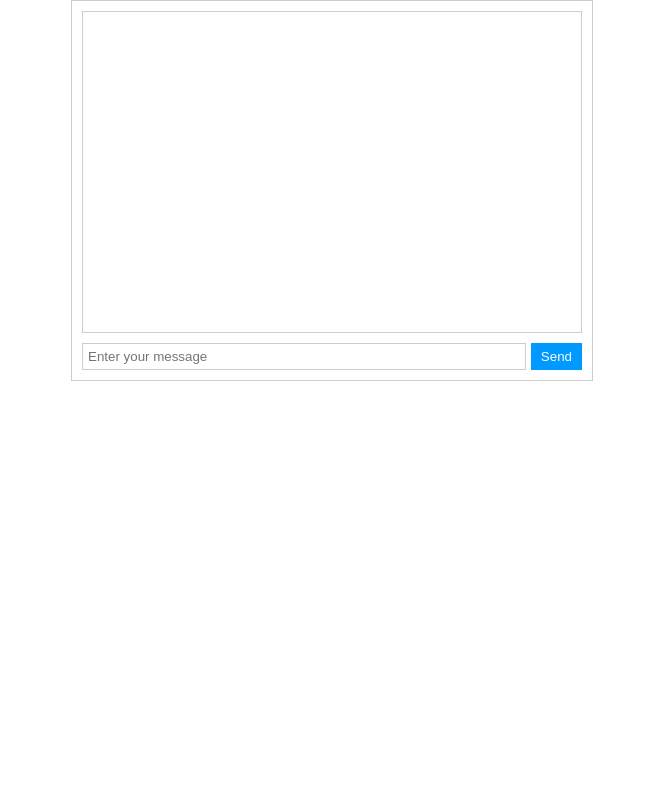
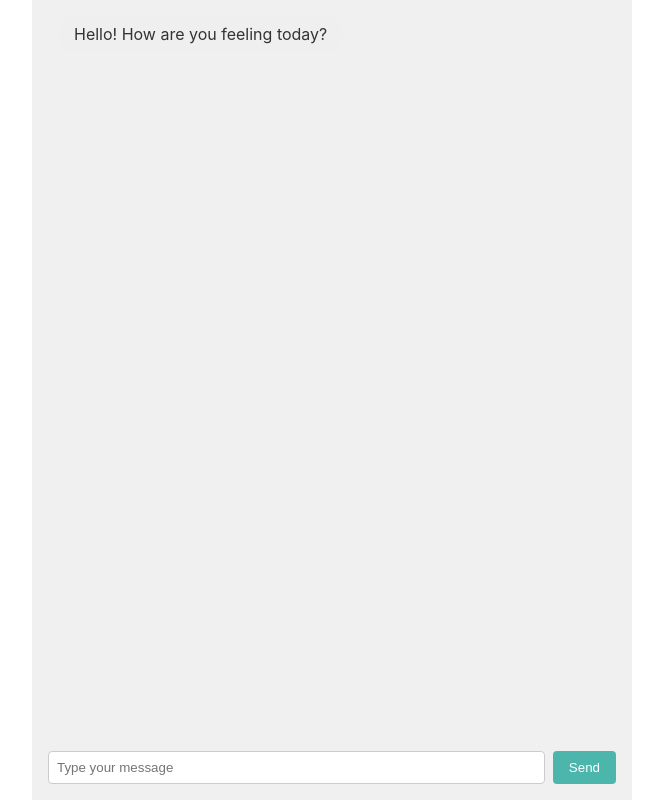
Before and after one commit to McMullenj/SupportChat, a React (Create React App) app in the folder support-chat/: page / in a window 1280 px wide. Shown: the whole page, without its empty margins (308-971 px from the left). Built offline with nearby package versions, Linux system fonts and the light colour scheme.

Commit message:
Functional chat app created

```diff
--- a/support-chat/package.json
+++ b/support-chat/package.json
@@ -12,7 +12,7 @@
     "web-vitals": "^2.1.4"
   },
   "scripts": {
-    "start": "react-scripts start",
+    "start": "concurrently \"react-scripts start\" \"node server.js\"",
     "build": "react-scripts build",
     "test": "react-scripts test",
     "eject": "react-scripts eject"
--- a/support-chat/src/App.css
+++ b/support-chat/src/App.css
@@ -1,38 +1,140 @@
+/* App.css */
 .App {
-  text-align: center;
+  display: flex;
+  flex-direction: column;
+  height: 100vh;
+  max-width: 600px;
+  margin: 0 auto;
+  background-color: #f0f0f0;
 }
 
-.App-logo {
-  height: 40vmin;
-  pointer-events: none;
+.chat-window {
+  flex: 1;
+  padding: 1rem;
+  overflow-y: auto;
+  animation: fadeIn 3s ease-in-out 1s forwards;
 }
 
-@media (prefers-reduced-motion: no-preference) {
-  .App-logo {
-    animation: App-logo-spin infinite 20s linear;
+.message {
+  margin-bottom: 1rem;
+}
+
+.user-message {
+  text-align: right;
+}
+
+.message-content {
+  display: inline-block;
+  padding: 0.5rem 1rem;
+  border-radius: 1rem;
+  max-width: 80%;
+  word-wrap: break-word;
+}
+
+.user {
+  background-color: #4db6ac;
+  color: white;
+}
+
+.gpt {
+  background-color: #efefef;
+  color: #333;
+}
+
+form {
+  display: flex;
+  margin: 1rem;
+}
+
+input {
+  flex: 1;
+  padding: 0.5rem;
+  border: 1px solid #ccc;
+  border-radius: 0.25rem;
+}
+
+button {
+  background-color: #4db6ac;
+  color: white;
+  padding: 0.5rem 1rem;
+  margin-left: 0.5rem;
+  border: none;
+  border-radius: 0.25rem;
+  cursor: pointer;
+}
+
+/* Add these styles to your App.css */
+.splash-screen {
+  position: fixed;
+  top: 0;
+  left: 0;
+  right: 0;
+  bottom: 0;
+  display: flex;
+  align-items: center;
+  justify-content: center;
+  background-color: #0099ff;
+  z-index: 9999;
+  animation: fadeOut 3s ease-in-out 1s forwards;
+}
+
+.splash-logo {
+  font-size: 48px;
+  color: #ffffff;
+  text-align: center;
+  animation: fadeOut 3s ease-in-out 1s forwards;
+}
+
+@keyframes fadeOut {
+  0% {
+    opacity: 1;
+  }
+  100% {
+    opacity: 0;
   }
 }
 
-.App-header {
-  background-color: #282c34;
-  min-height: 100vh;
+.waiting-bubble {
+  text-align: left;
+  margin-bottom: 5px;
   display: flex;
-  flex-direction: column;
-  align-items: center;
-  justify-content: center;
-  font-size: calc(10px + 2vmin);
-  color: white;
+  justify-content: flex-start;
+  align-items: flex-start;
+  width: fit-content;
+  margin-left: 10px;
 }
 
-.App-link {
-  color: #61dafb;
+.dot {
+  display: inline-block;
+  width: 8px;
+  height: 8px;
+  border-radius: 50%;
+  background-color: #333;
+  margin-right: 4px;
+  animation: dotBouncing 1.4s infinite ease-in-out;
 }
 
-@keyframes App-logo-spin {
-  from {
-    transform: rotate(0deg);
+.dot:nth-child(1) {
+  animation-delay: -0.4s;
+}
+
+.dot:nth-child(2) {
+  animation-delay: -0.2s;
+}
+
+@keyframes dotBouncing {
+  0%,
+  80%,
+  100% {
+    transform: translateY(0);
   }
-  to {
-    transform: rotate(360deg);
+  40% {
+    transform: translateY(-10px);
   }
 }
+
+.gpt-message {
+  text-align: left;
+  margin-bottom: 5px;
+  margin-left: 10px;
+}
--- a/support-chat/src/App.js
+++ b/support-chat/src/App.js
@@ -1,23 +1,113 @@
-import logo from './logo.svg';
-import './App.css';
+// App.js
+import React, { useState, useEffect } from "react";
+import axios from "axios";
+import ChatInput from "./components/Chat";
+import "./App.css";
 
 function App() {
+  const [messages, setMessages] = useState([
+    {
+      role: "system",
+      content: "Hello! How are you feeling today?",
+    },
+  ]);
+
+  const [waitingForApiResponse, setWaitingForApiResponse] = useState(false);
+
+  const addMessage = (content, isUser) => {
+    const role = isUser ? "user" : "assistant";
+    setMessages((prevMessages) => [...prevMessages, { role, content }]);
+  };
+
+  const [showSplash, setShowSplash] = useState(true);
+
+  useEffect(() => {
+    setTimeout(() => {
+      setShowSplash(false);
+    }, 4000);
+  }, []);
+
+  const handleMessageSubmit = async (message) => {
+    addMessage(message, true);
+    console.log("Sending message...");
+    setWaitingForApiResponse(true);
+    const response = await sendMessageToGPT(message);
+    setWaitingForApiResponse(false);
+    if (response) {
+      addMessage(response, false);
+    }
+  };
+
+  function truncateResponse(response, maxLength) {
+    if (response.length <= maxLength) {
+      return response;
+    }
+
+    const lastSpaceIndex = Math.max(
+      response.lastIndexOf(".", maxLength),
+      response.lastIndexOf("?", maxLength),
+      response.lastIndexOf("!", maxLength)
+    );
+    return response.slice(0, lastSpaceIndex + 1);
+  }
+
+  const sendMessageToGPT = async (message) => {
+    try {
+      const response = await axios.post("/api/gpt3", {
+        model: "gpt-3.5-turbo",
+        messages: [
+          {
+            role: "system",
+            content:
+              "You are a chatbot targeted at supporting individuals that are struggling with a mental illness. You must be as understanding as possible and prompt good therapeutic practices in the conversation. Have a conversational approach rather than trying to solve their problems.",
+          },
+          { role: "user", content: message },
+        ],
+        max_tokens: 80,
+      });
+      const rawResponse = response.data.choices[0].message.content.trim();
+      const truncatedResponse = truncateResponse(rawResponse, 100000); // Set the maximum allowed character count here
+      return truncatedResponse;
+    } catch (error) {
+      console.error("Error sending message. Please try again later...", error);
+      return "Error: Unable to connect to GPT-3 API";
+    }
+  };
+
   return (
     <div className="App">
-      <header className="App-header">
-        <img src={logo} className="App-logo" alt="logo" />
-        <p>
-          Edit <code>src/App.js</code> and save to reload.
-        </p>
-        <a
-          className="App-link"
-          href="https://reactjs.org"
-          target="_blank"
-          rel="noopener noreferrer"
-        >
-          Learn React
-        </a>
-      </header>
+      {showSplash && (
+        <div className="splash-screen">
+          <div className="splash-logo">
+            <h1>Support Chat</h1>
+            <p>Here for you, whenever you need</p>
+          </div>
+        </div>
+      )}
+      <div className="chat-window">
+        {messages.map((msg, index) => (
+          <div
+            key={index}
+            className={msg.role === "user" ? "user-message" : "gpt-message"}
+          >
+            <div
+              className={`message-content ${
+                msg.role === "user" ? "user" : "gpt"
+              }`}
+            >
+              {msg.content}
+            </div>
+          </div>
+        ))}
+        {waitingForApiResponse && (
+          <div className="waiting-bubble">
+            <div className="dot"></div>
+            <div className="dot"></div>
+            <div className="dot"></div>
+          </div>
+        )}
+      </div>
+      <ChatInput onSubmit={handleMessageSubmit} />
     </div>
   );
 }
--- a/support-chat/src/components/Chat.js
+++ b/support-chat/src/components/Chat.js
@@ -1,53 +1,28 @@
+// ChatInput.js
 import React, { useState } from "react";
-import "./Chat.css";
-import openai from "openai";
 
-const Chat = () => {
-  const [messages, setMessages] = useState([]);
+function ChatInput({ onSubmit }) {
+  const [message, setMessage] = useState("");
 
-  const addMessage = (message) => {
-    setMessages([...messages, message]);
+  const handleSubmit = (e) => {
+    e.preventDefault();
+    if (message.trim() && typeof onSubmit === "function") {
+      onSubmit(message);
+      setMessage("");
+    }
   };
 
   return (
-    <div className="chat-container">
-      <div className="chat-messages">
-        {messages.map((message, index) => (
-          <div key={index}>{message}</div>
-        ))}
-      </div>
-      <form
-        className="chat-form"
-        onSubmit={(event) => {
-          openai.apiKey = "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";
-          openai.ChatCompletion.Create({
-            model: "gpt-3.5-turbo",
-            messages: [
-              { role: "system", content: "You are a helpful chat bot" },
-              { role: "user", content: "Hi i would like to talk" },
-            ],
-            prompt: text,
-            max_tokens: 32,
-            n: 1,
-            stop: ".",
-            temperature: 0.5,
-          }).then((response) => {
-            const message = response.data.choices[0].text;
-            addMessage(message);
-          });
-          event.preventDefault();
-          const input = event.target.elements.message;
-          const text = input.value;
-          input.value = "";
-          // Send the message to the GPT-3 model and add the response to the chat
-          // Add your code here…
-        }}
-      >
-        <input type="text" placeholder="Enter your message" name="message" />
-        <button type="submit">Send</button>
-      </form>
-    </div>
+    <form onSubmit={handleSubmit}>
+      <input
+        type="text"
+        value={message}
+        onChange={(e) => setMessage(e.target.value)}
+        placeholder="Type your message"
+      />
+      <button type="submit">Send</button>
+    </form>
   );
-};
+}
 
-export default Chat;
+export default ChatInput;
--- a/support-chat/src/index.js
+++ b/support-chat/src/index.js
@@ -2,7 +2,6 @@
 import ReactDOM from "react-dom/client";
 import "./index.css";
 import App from "./App";
-import Chat from "./components/Chat"
 import reportWebVitals from "./reportWebVitals";
 
 /* const root = () => {
@@ -15,10 +14,10 @@
 
 export default root; */
 
-const root = ReactDOM.createRoot(document.getElementById('root'));
+const root = ReactDOM.createRoot(document.getElementById("root"));
 root.render(
   <React.StrictMode>
-    <Chat/>
+    <App />
   </React.StrictMode>
 );
 
```
Also changed, not shown: support-chat/server.js (added, +32 -0 lines), support-chat/src/components/Message.js (added, +14 -0 lines), support-chat/src/setupProxy.js (added, +18 -0 lines), 1 other file (tests, documents, lock files or other folders).
